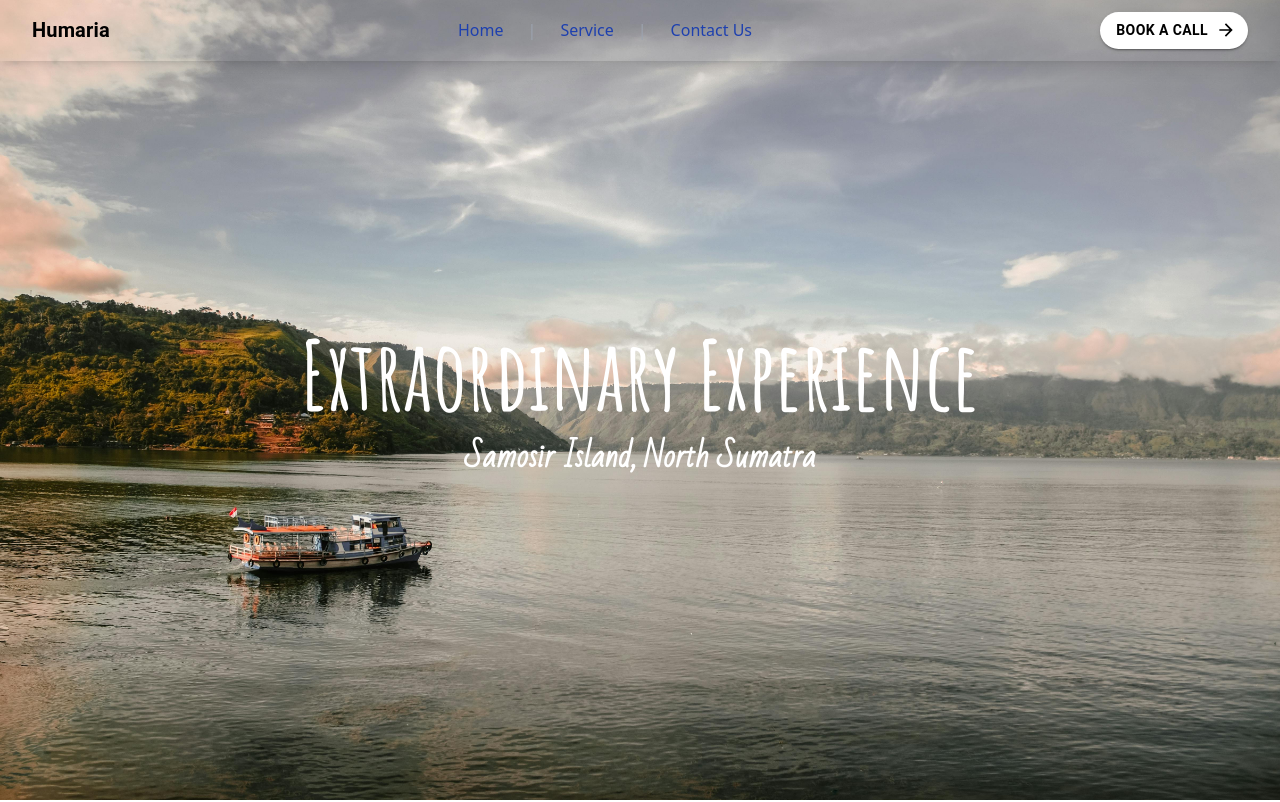
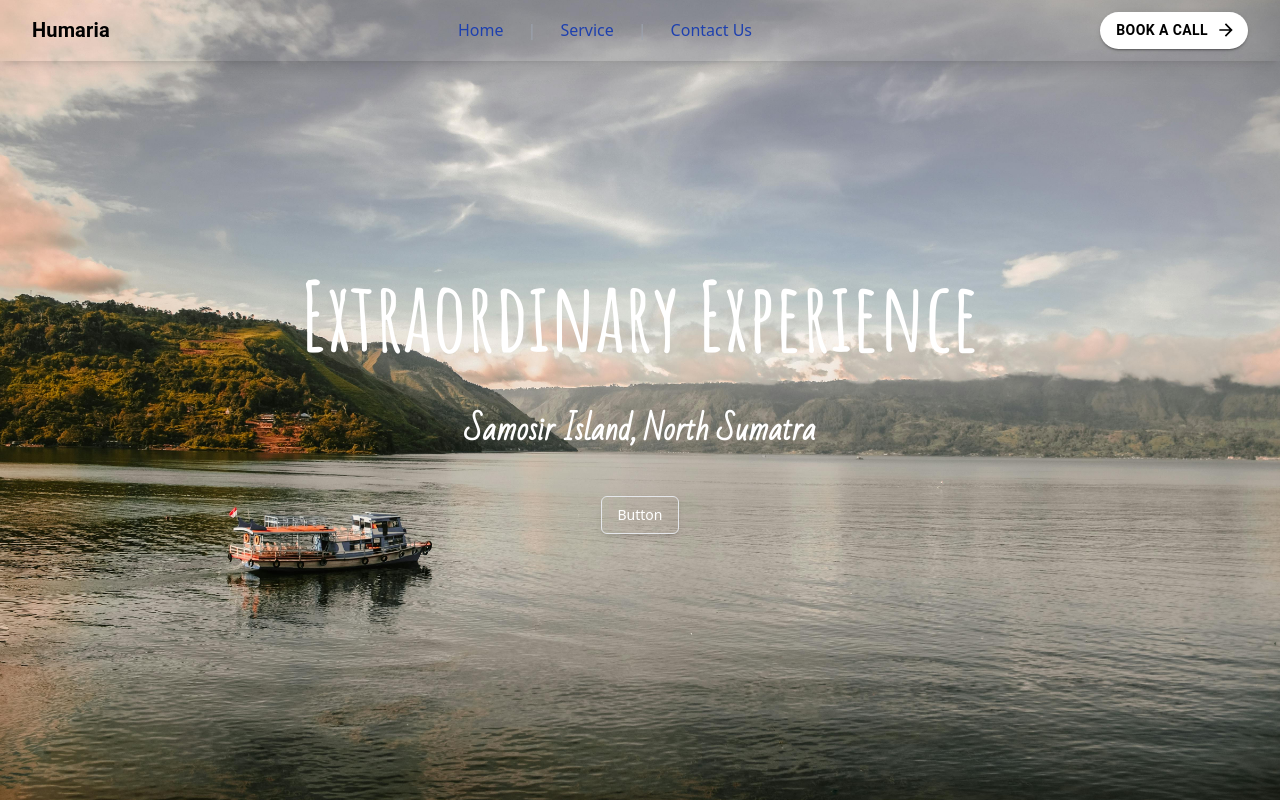
Before and after one commit to dodimarthen/Humaria-Resort-Web, a React (Vite) app: page / in a window 1280 px wide. Shown: the top 802 px of the page. Built offline with nearby package versions, Linux system fonts and the light colour scheme.

Commit message:
call the button component on header

```diff
--- a/src/Components/Header/Header.jsx
+++ b/src/Components/Header/Header.jsx
@@ -1,8 +1,12 @@
 // src/components/Header.jsx
 import React from "react";
+import Button from "../Button/Button";
 const Header = () => {
   return (
-    <div className="min-h-screen flex flex-col items-center justify-center space-y-4">
+    <div
+      id="home"
+      className="min-h-screen flex flex-col items-center justify-center space-y-12"
+    >
       <p className="text-white text-3xl sm:text-4xl md:text-8xl">
         <span
           className="font-bold"
@@ -16,6 +20,7 @@ const Header = () => {
           Samosir Island, North Sumatra
         </span>
       </p>
+      <Button />
     </div>
   );
 };
```
